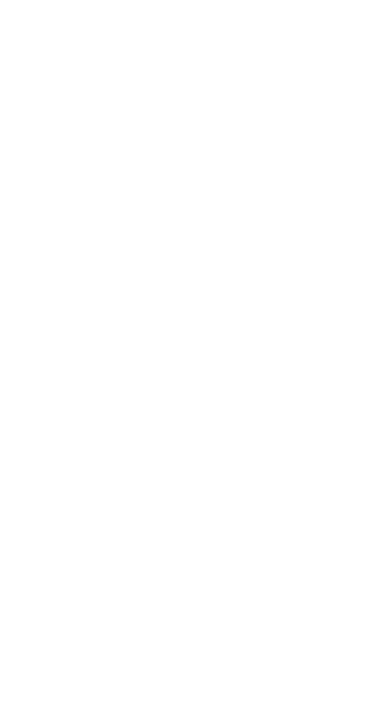
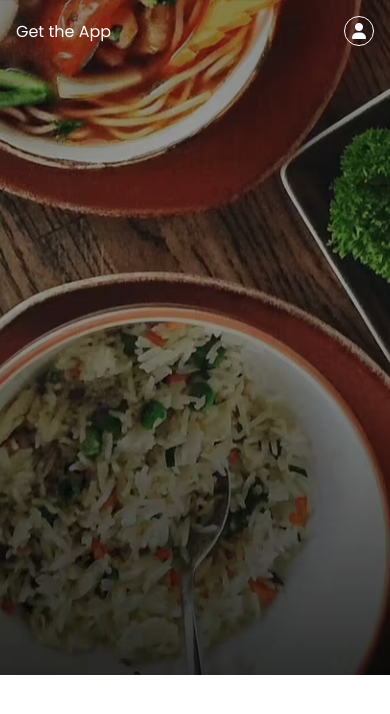
Before and after one commit to AdityaBattin/Zomato-landing-Page, a plain HTML site: page index.html in a window 390 px wide. Drawn offline with Linux system fonts and the light colour scheme.

Commit message:
Created the Nav for hero-section

```diff
--- a/index.html
+++ b/index.html
@@ -4,8 +4,40 @@
     <meta charset="UTF-8" />
     <meta http-equiv="X-UA-Compatible" content="IE=edge" />
     <meta name="viewport" content="width=device-width, initial-scale=1.0" />
+    <!-- for icons font awsome cdn -->
+    <link
+      rel="stylesheet"
+      href="https://cdnjs.cloudflare.com/ajax/libs/font-awesome/6.1.1/css/all.min.css"
+      integrity="sha512-KfkfwYDsLkIlwQp6LFnl8zNdLGxu9YAA1QvwINks4PhcElQSvqcyVLLD9aMhXd13uQjoXtEKNosOWaZqXgel0g=="
+      crossorigin="anonymous"
+      referrerpolicy="no-referrer"
+    />
+    <!-- fot fonts google fonts Poppins  -->
+    <link rel="preconnect" href="https://fonts.googleapis.com" />
+    <link rel="preconnect" href="https://fonts.gstatic.com" crossorigin />
+    <link
+      href="https://fonts.googleapis.com/css2?family=Poppins:ital,wght@0,200;0,300;0,400;0,500;0,700;1,200;1,300;1,400;1,500;1,700;1,800;1,900&display=swap"
+      rel="stylesheet"
+    />
     <link rel="stylesheet" href="style.css" />
     <title>Zomato Clone</title>
   </head>
-  <body></body>
+  <body>
+    <section class="hero__section">
+      <header>
+        <nav class="navbar">
+          <a href="#" class="link_download">Get the App</a>
+          <div class="navbar__menu_container">
+            <a href="#" class="link">Invester Relations</a>
+            <a href="#" class="link">Add Restorent</a>
+            <a href="#" class="link">Log in</a>
+            <a href="#" class="link">Sign Up</a>
+            <a href="#" class="user__icon">
+              <i class="fa-solid fa-user"></i>
+            </a>
+          </div>
+        </nav>
+      </header>
+    </section>
+  </body>
 </html>
--- a/style.css
+++ b/style.css
@@ -2,4 +2,56 @@
   padding: 0px;
   margin: 0px;
   box-sizing: border-box;
+  font-family: "Poppins", sans-serif;
 }
+
+.hero__section {
+  background-image: url(/images/heroSectionBackground.png);
+  background-position: center;
+  background-size: cover;
+  color: white;
+  min-height: 60vh;
+}
+
+.navbar {
+  display: flex;
+  justify-content: space-between;
+  align-items: center;
+  padding: 16px 48px;
+}
+
+.navbar a {
+  text-decoration: none;
+  color: white;
+}
+
+.navbar__menu_container {
+  display: flex;
+  gap: 20px;
+}
+
+.user__icon {
+  display: none;
+  height: 30px;
+  width: 30px;
+  color: rgb(228, 82, 82);
+  border-radius: 20px;
+  justify-content: center;
+  align-items: center;
+  border: 1px solid white;
+}
+
+@media only screen and (max-width: 720px) {
+  .link {
+    display: none;
+  }
+  .user__icon {
+    display: flex;
+  }
+  .navbar {
+    padding: 16px;
+  }
+  .hero__section {
+    min-height: 80vh;
+  }
+}
```
